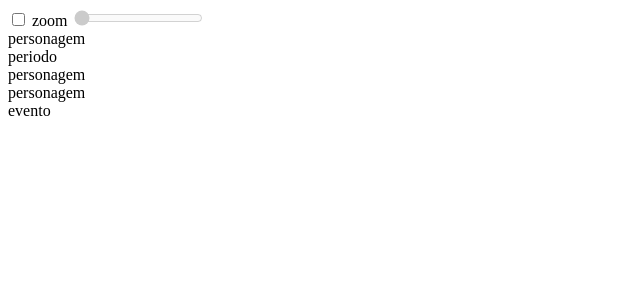
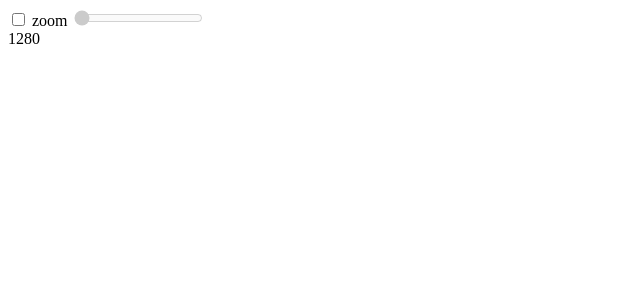
Before and after one commit to danielx-art/linhadotempo, a Next.js app: page / in a window 1280 px wide. Shown: the top 300 px of the page, without its empty margins (0-640 px from the left). Built offline with nearby package versions, Linux system fonts and the light colour scheme.

Commit message:
abril 05 2021 2

```diff
--- /dev/null
+++ b/comps/useWindowSize.js
@@ -0,0 +1,37 @@
+import {useState, useEffect} from 'react';
+
+/* -------------------------------------------
+------ Hook for different windows sizes ------
+---------------------------------------------*/
+export function useWindowSize() {
+    // Initialize state with undefined width/height so server and client renders match
+    // Learn more here: https://joshwcomeau.com/react/the-perils-of-rehydration/
+    const [windowSize, setWindowSize] = useState({
+      width: 500,
+      height: 500,
+    });
+
+    useEffect(() => {
+      // only execute all the code below in client side
+      if (typeof window !== 'undefined') {
+        // Handler to call on window resize
+        function handleResize() {
+          // Set window width/height to state
+          setWindowSize({
+            width: window.innerWidth,
+            height: window.innerHeight,
+          });
+        }
+
+        // Add event listener
+        window.addEventListener("resize", handleResize);
+
+        // Call handler right away so state gets updated with initial window size
+        handleResize();
+
+        // Remove event listener on cleanup
+        return () => window.removeEventListener("resize", handleResize);
+      }
+    }, []); // Empty array ensures that effect is only run on mount
+    return windowSize;
+  }
--- a/pages/index.js
+++ b/pages/index.js
@@ -3,11 +3,13 @@
 
 import {useState, useEffect, useContext, createContext} from 'react'
 
-//import {SuperContextProvider, SuperContext} from '../comps/ContextManagement';
-
 import ZoomBar from '../comps/ZoomBar.js'
 
-/* ---------- GET THE BOOK -----------*/
+import {useWindowSize} from '../comps/useWindowSize.js'
+
+export const allContext = createContext();
+
+/* ---------------------- GET THE BOOK ----------------------*/
 const envPath = process.env.NODE_ENV === "development" ?
 "http://localhost:3000"
 : process.env.VERCEL_URL;
@@ -24,8 +26,6 @@ export async function getStaticProps(context) {
         }
     }
 }
-
-export const allContext = createContext();
 
 export default function Home(props){
 
@@ -46,8 +46,6 @@ export default function Home(props){
         language: "pt-br",
         setLanguage,
 
-        windowDimensions: null,
-
         zoom: 1,
         setZoom,
 
@@ -60,13 +58,13 @@ export default function Home(props){
 
     const [state, setState] = useState(initState);
 
-    console.log(state.book);
+    const windowDimensions = useWindowSize();
 
     return (
         <allContext.Provider value={state}>
             <div className="out_container">
                 <ZoomBar />
-                {state.book.map((el,index) => <div key={index}>{el.type}</div>)}
+                {windowDimensions.width}
 
                 <style jsx>{`
                     .out_container{
@@ -81,41 +79,3 @@ export default function Home(props){
         </allContext.Provider>
     )
 }
-
-
-
-/* -------------------------------------------
------- Hook for different windows sizes ------
----------------------------------------------*/
-function useWindowSize() {
-    // Initialize state with undefined width/height so server and client renders match
-    // Learn more here: https://joshwcomeau.com/react/the-perils-of-rehydration/
-    const [windowSize, setWindowSize] = useState({
-      width: 500,
-      height: 500,
-    });
-
-    useEffect(() => {
-      // only execute all the code below in client side
-      if (typeof window !== 'undefined') {
-        // Handler to call on window resize
-        function handleResize() {
-          // Set window width/height to state
-          setWindowSize({
-            width: window.innerWidth,
-            height: window.innerHeight,
-          });
-        }
-
-        // Add event listener
-        window.addEventListener("resize", handleResize);
-
-        // Call handler right away so state gets updated with initial window size
-        handleResize();
-
-        // Remove event listener on cleanup
-        return () => window.removeEventListener("resize", handleResize);
-      }
-    }, []); // Empty array ensures that effect is only run on mount
-    return windowSize;
-  }
```
